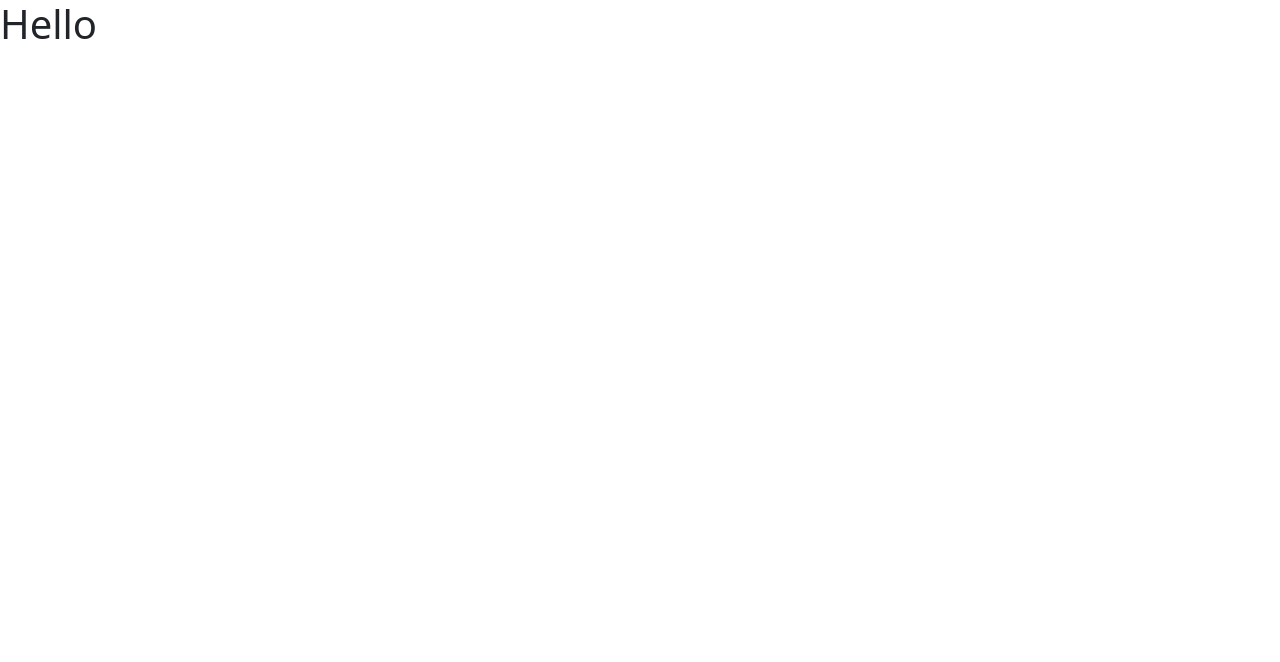
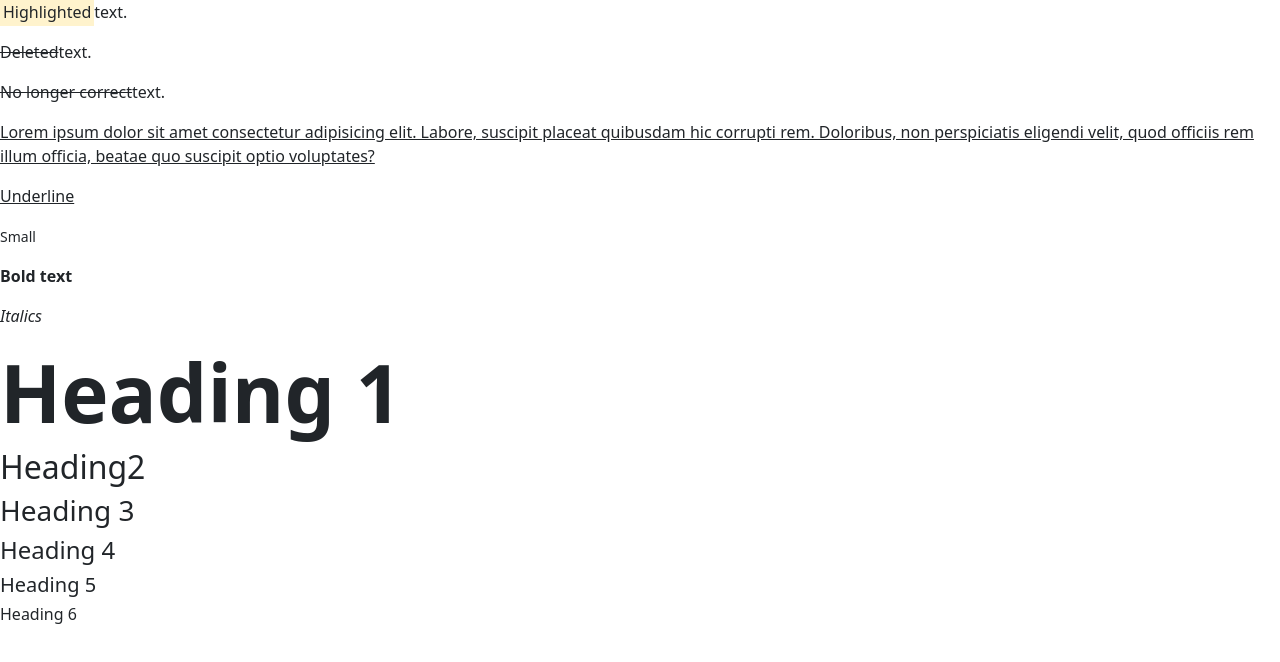
Before and after one commit to markpackham/Bootstrap5-3, a plain HTML site: page index.html in a window 1280 px wide. Drawn offline with nearby package versions, Linux system fonts and the light colour scheme.

Commit message:
demo typography
https://youtu.be/MTRHi0gxPEo?feature=shared&t=491

```diff
--- a/index.html
+++ b/index.html
@@ -11,6 +11,25 @@
         crossorigin="anonymous"></script>
 </head>
 <body>
-    <h1>Hello</h1>
+
+    <p><mark>Highlighted</mark>text.</p>
+    <p><del>Deleted</del>text.</p>
+    <p><s>No longer correct</s>text.</p>
+    <p><ins>Lorem ipsum dolor sit amet consectetur adipisicing elit. Labore, suscipit placeat quibusdam
+            hic
+            corrupti rem. Doloribus, non perspiciatis eligendi velit, quod officiis rem illum officia, beatae quo
+            suscipit
+            optio voluptates?</ins></p>
+    <p><u>Underline</u></p>
+    <p><small>Small</small></p>
+    <p><strong>Bold text</strong></p>
+    <p><em>Italics</em></p>
+
+    <h1 class="display-1 fw-bold">Heading 1</h1>
+    <h2>Heading2</h2>
+    <h3>Heading 3</h3>
+    <h4>Heading 4</h4>
+    <h5>Heading 5</h5>
+    <h6>Heading 6</h6>
 </body>
 </html>
```
